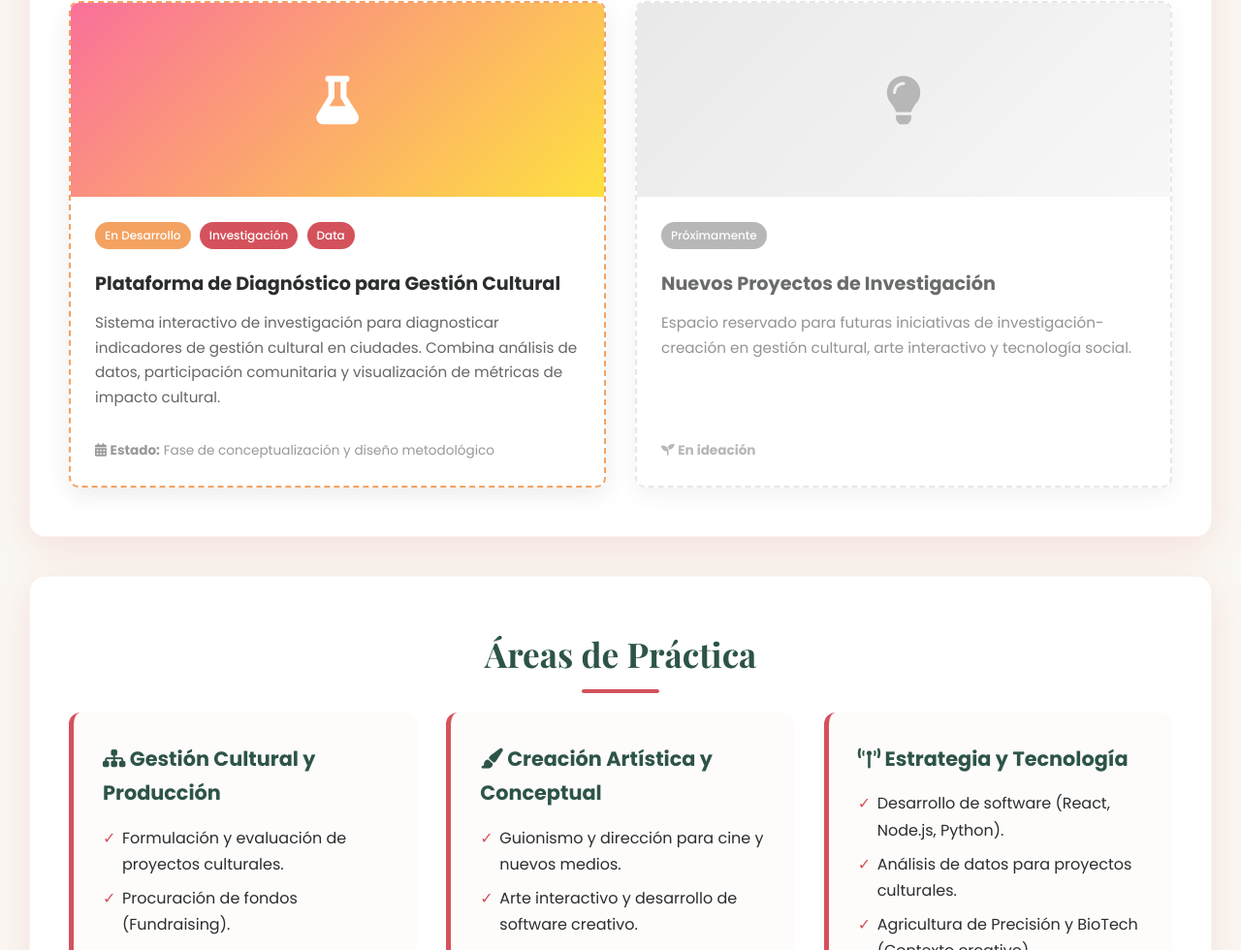
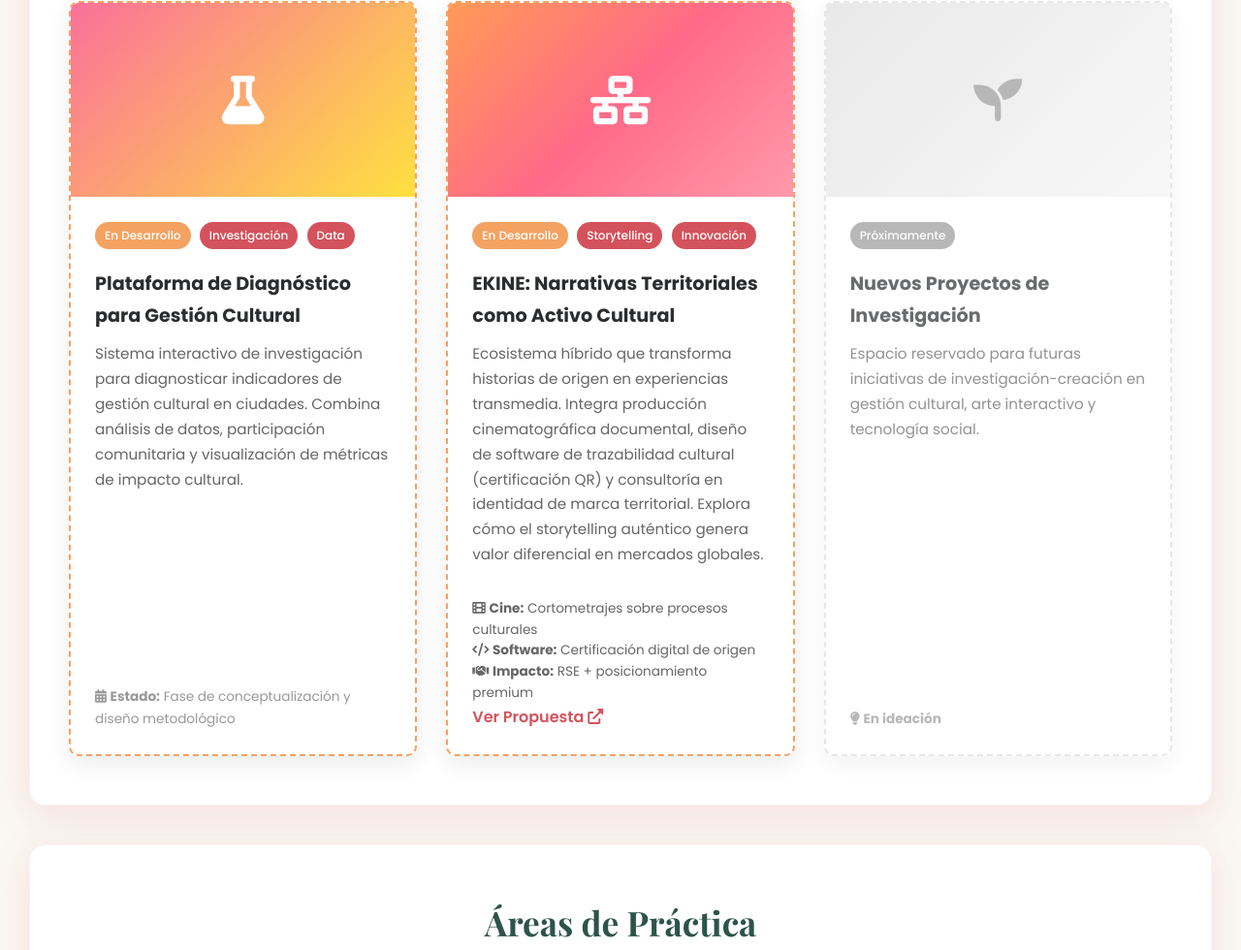
Before and after one commit to frantastico-rgb/arte_cv, a plain HTML site: page index.html in a window 1280 px wide. Shown: the part 4000-4980 px from the top of the page at 97% size. Drawn offline with nearby package versions, Linux system fonts and the light colour scheme.

Commit message:
🎬 Agregar EKINE a I+D: Ecosistema narrativas territoriales (cine + software + RSE). Balance creativo-estratégico con enfoque en storytelling transmedia y certificación cultural

```diff
--- a/index.html
+++ b/index.html
@@ -648,10 +648,34 @@
                     </div>
                 </div>
 
-                <!-- Proyecto Investigación 2 - Espacio para futuros proyectos -->
+                <!-- Proyecto Investigación 2 - EKINE -->
+                <div class="project-card" style="border: 2px dashed var(--accent-color);">
+                    <div class="img-placeholder" style="background: linear-gradient(135deg, #ff9a56 0%, #ff6a88 50%, #ff99ac 100%); display: flex; align-items: center; justify-content: center;">
+                        <i class="fas fa-network-wired" style="font-size: 50px; color: white;"></i>
+                    </div>
+                    <div class="project-content">
+                        <div class="project-tags">
+                            <span class="project-tag" style="background: #f4a261;">En Desarrollo</span>
+                            <span class="project-tag">Storytelling</span>
+                            <span class="project-tag">Innovación</span>
+                        </div>
+                        <h3>EKINE: Narrativas Territoriales como Activo Cultural</h3>
+                        <p class="project-description">
+                            Ecosistema híbrido que transforma historias de origen en experiencias transmedia. Integra producción cinematográfica documental, diseño de software de trazabilidad cultural (certificación QR) y consultoría en identidad de marca territorial. Explora cómo el storytelling auténtico genera valor diferencial en mercados globales.
+                        </p>
+                        <p style="font-size: 0.85rem; color: #666; margin-top: 12px; line-height: 1.6;">
+                            <i class="fas fa-film"></i> <strong>Cine:</strong> Cortometrajes sobre procesos culturales<br>
+                            <i class="fas fa-code"></i> <strong>Software:</strong> Certificación digital de origen<br>
+                            <i class="fas fa-handshake"></i> <strong>Impacto:</strong> RSE + posicionamiento premium
+                        </p>
+                        <a href="https://ekine1.vercel.app/" target="_blank" class="project-link">Ver Propuesta <i class="fas fa-external-link-alt"></i></a>
+                    </div>
+                </div>
+
+                <!-- Proyecto Investigación 3 - Espacio para futuros proyectos -->
                 <div class="project-card" style="border: 2px dashed #ddd; opacity: 0.7;">
                     <div class="img-placeholder" style="background: linear-gradient(135deg, #e0e0e0 0%, #f5f5f5 100%); display: flex; align-items: center; justify-content: center;">
-                        <i class="fas fa-lightbulb" style="font-size: 50px; color: #999;"></i>
+                        <i class="fas fa-seedling" style="font-size: 50px; color: #999;"></i>
                     </div>
                     <div class="project-content">
                         <div class="project-tags">
@@ -662,7 +686,7 @@
                             Espacio reservado para futuras iniciativas de investigación-creación en gestión cultural, arte interactivo y tecnología social.
                         </p>
                         <p style="font-size: 0.85rem; color: #999; margin-top: 10px;">
-                            <i class="fas fa-seedling"></i> <strong>En ideación</strong>
+                            <i class="fas fa-lightbulb"></i> <strong>En ideación</strong>
                         </p>
                     </div>
                 </div>
```
Also changed, not shown: index_artecv.html (+27 -3 lines), ekine logo 3.png (added).
